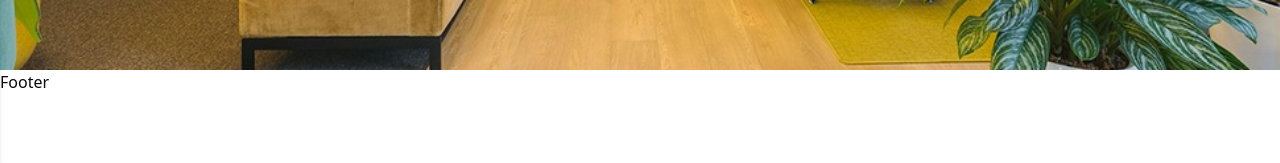
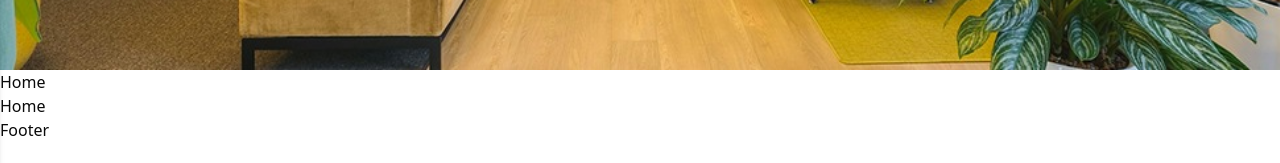
Before and after one commit to Ekata1233/BookMySpace, a Next.js app: page / in a window 1280 px wide. Shown: the part 634-797 px from the top of the page. Built offline with nearby package versions, Linux system fonts and the light colour scheme.

Commit message:
Updated frontend submodule

```diff
--- a/src/app/page.tsx
+++ b/src/app/page.tsx
@@ -4,8 +4,8 @@ export default function Home() {
   return (
     <main className="mt-16">
       <Hero/>
-      <h1></h1>
-      <h2></h2>
+      <h1>Home</h1>
+      <h2>Home</h2>
     </main>
   );
 }
```
